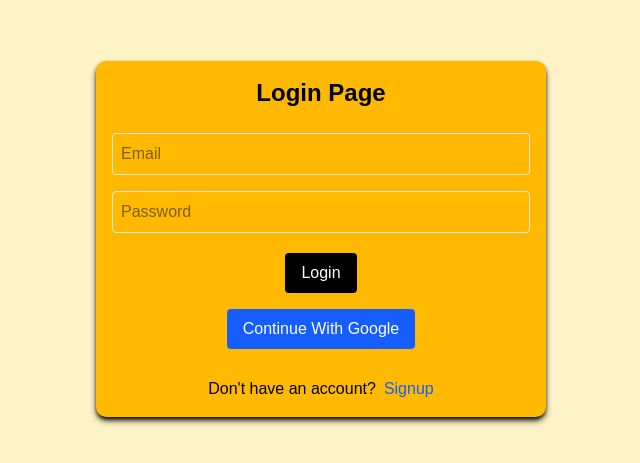
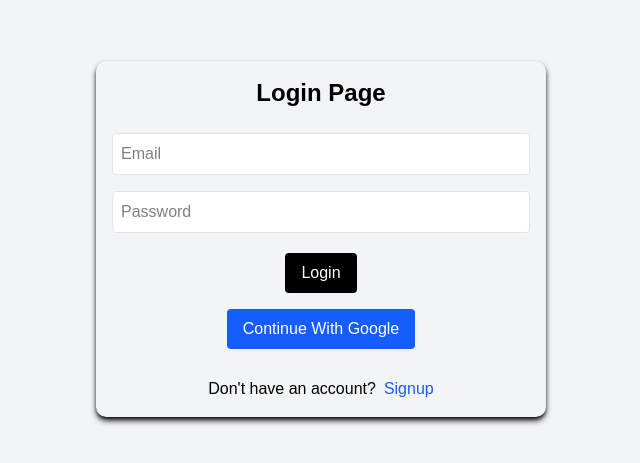
Before and after one commit to amin10003/DeenPath, a React (Vite) app: page /login in a window 1280 px wide. Shown: the part 161-624 px from the top of the page, without its empty margins (319-959 px from the left). Built offline with nearby package versions, Linux system fonts and the light colour scheme.

Commit message:
Updated login and sign up pages for uniform theme as the project

```diff
--- a/src/App.jsx
+++ b/src/App.jsx
@@ -42,9 +42,9 @@ function App() {
           <Route
             path="/"
             element={
-              <ProtectedRoute>
+
                 <Home />
-              </ProtectedRoute>
+
             }
           />
         <Route path="/dashboard" element={<Dashboard/>}/>
--- a/src/pages/Login.jsx
+++ b/src/pages/Login.jsx
@@ -13,8 +13,8 @@ export default function Login() {
   const [password, setPassword] = useState("");
   const [message, setMessage] = useState("");
 
-  // Access global dispatch
-  const { dispatch } = useContext(AppContext);
+  // Access global state and dispatch
+  const { state, dispatch } = useContext(AppContext);
 
   // Used to navigate user to another page
   const navigate = useNavigate();
@@ -79,8 +79,20 @@ export default function Login() {
   };
 
   return (
-    <div className="flex justify-center items-center min-h-screen bg-amber-100">
-    <div className="flex flex-col justify-center items-center card shadow-md m-4 shadow-black w-112.5 p-4 rounded-lg bg-amber-400">
+    <div
+      className={`flex justify-center items-center min-h-screen transition-colors duration-300 ${
+        state.theme === "dark"
+          ? "bg-zinc-950 text-white"
+          : "bg-gray-100 text-black"
+      }`}
+    >
+      <div
+        className={`flex flex-col justify-center items-center card shadow-md m-4 shadow-black w-112.5 p-4 rounded-lg ${
+          state.theme === "dark"
+            ? "bg-slate-900 border border-slate-800"
+            : "bg-grey-00"
+        }`}
+      >
         <h2 className="text-2xl font-bold mb-4">Login Page</h2>
 
         {/* Login Form */}
@@ -92,14 +104,22 @@ export default function Login() {
           <input
             placeholder="Email"
             name="email"
-          className="w-full p-2 my-2 border rounded"
+            className={`w-full p-2 my-2 border rounded ${
+              state.theme === "dark"
+                ? "bg-slate-800 text-white border-slate-700"
+                : "bg-white text-black"
+            }`}
             type="email"
             onChange={handleChanges}
           />
 
           {/* Password Input */}
           <input
-          className="w-full p-2 my-2 border rounded"
+            className={`w-full p-2 my-2 border rounded ${
+              state.theme === "dark"
+                ? "bg-slate-800 text-white border-slate-700"
+                : "bg-white text-black"
+            }`}
             type="password"
             placeholder="Password"
             name="password"
@@ -109,7 +129,11 @@ export default function Login() {
           {/* Login Button */}
           <button
             type="submit"
-          className="bg-black text-white px-4 py-2 rounded mt-3"
+            className={`px-4 py-2 rounded mt-3 transition-colors duration-300 ${
+              state.theme === "dark"
+                ? "bg-emerald-600 hover:bg-emerald-700 text-white"
+                : "bg-black text-white"
+            }`}
           >
             Login
           </button>
--- a/src/pages/SignUp.jsx
+++ b/src/pages/SignUp.jsx
@@ -17,13 +17,11 @@ import { useNavigate, Link } from "react-router-dom";
 export default function Signup() {
   const [namee, setNamee] = useState("");
   const [email, setEmail] = useState("");
-
   const [password, setPassword] = useState("");
-
   const [message, setMessage] = useState("");
 
-  // Access global dispatch
-  const { dispatch } = useContext(AppContext);
+  // Access global state and dispatch
+  const { state, dispatch } = useContext(AppContext);
 
   // Used for page navigation
   const navigate = useNavigate();
@@ -39,7 +37,7 @@ export default function Signup() {
       const userCredential = await createUserWithEmailAndPassword(
         auth,
         email,
-        password,
+        password
       );
 
       // Add user display name
@@ -66,37 +64,7 @@ export default function Signup() {
 
   // HANDLE GOOGLE SIGNUP
 
-  const handleGoogleSignup = async () => {
-    try {
-      // Create Firebase account
-      const userCredential = await createUserWithEmailAndPassword(
-        auth,
-        email,
-        password,
-      );
-
-      // Add display name
-      await updateProfile(userCredential.user, {
-        displayName: namee,
-      });
-
-      // Refresh current user
-      await auth.currentUser.reload();
-
-      // Save updated user globally
-      dispatch({
-        type: "SET_USER",
-        payload: auth.currentUser,
-      });
-
-      // Success message
-      setMessage("Account created successfully");
-
-      // Navigate to home page
-      navigate("/");
-    } catch (err) {
-      setMessage(err.message);
-    }
+   const handleGoogleSignup = async () => {
   };
 
   // HANDLE INPUT CHANGES
@@ -115,8 +83,16 @@ export default function Signup() {
   };
 
   return (
-    <div className="flex justify-center items-center min-h-screen bg-amber-100">
-      <div className="flex flex-col justify-center items-center card shadow-md m-4 shadow-black w-112.5 p-4 rounded-lg bg-amber-400">
+    <div
+      className={`flex justify-center items-center min-h-screen transition-colors duration-300 ${
+        state.theme === "dark" ? "bg-zinc-950 text-white" : "bg-gray-100 text-black"
+      }`}
+    >
+      <div
+        className={`flex flex-col justify-center items-center card shadow-md m-4 shadow-black w-112.5 p-4 rounded-lg ${
+          state.theme === "dark" ? "bg-slate-900 border border-slate-800" : "bg-gray-400"
+        }`}
+      >
         <h2 className="text-2xl font-bold mb-4">Signup Page</h2>
 
         {/* Signup Form */}
@@ -125,7 +101,9 @@ export default function Signup() {
           className="w-full flex flex-col items-center"
         >
           <input
-            className="w-full p-2 my-2 border rounded"
+            className={`w-full p-2 my-2 border rounded ${
+              state.theme === "dark" ? "bg-slate-800 text-white border-slate-700" : "bg-white text-black"
+            }`}
             type="text"
             name="name"
             placeholder="Enter name"
@@ -133,7 +111,9 @@ export default function Signup() {
           />
 
           <input
-            className="w-full p-2 my-2 border rounded"
+            className={`w-full p-2 my-2 border rounded ${
+              state.theme === "dark" ? "bg-slate-800 text-white border-slate-700" : "bg-white text-black"
+            }`}
             type="email"
             name="email"
             placeholder="Email"
@@ -141,7 +121,9 @@ export default function Signup() {
           />
 
           <input
-            className="w-full p-2 my-2 border rounded"
+            className={`w-full p-2 my-2 border rounded ${
+              state.theme === "dark" ? "bg-slate-800 text-white border-slate-700" : "bg-white text-black"
+            }`}
             type="password"
             name="password"
             placeholder="Password"
@@ -150,7 +132,9 @@ export default function Signup() {
 
           <button
             type="submit"
-            className=" text-white px-4 py-2 rounded mt-3"
+            className={`px-4 py-2 rounded mt-3 transition-colors duration-300 ${
+              state.theme === "dark" ? "bg-emerald-600 hover:bg-emerald-700 text-white" : "bg-black text-white"
+            }`}
           >
             Create Account
           </button>
```
Also changed, not shown: 1 other file (tests, documents, lock files or other folders). Lines whose indentation alone changed are shown as unchanged.
